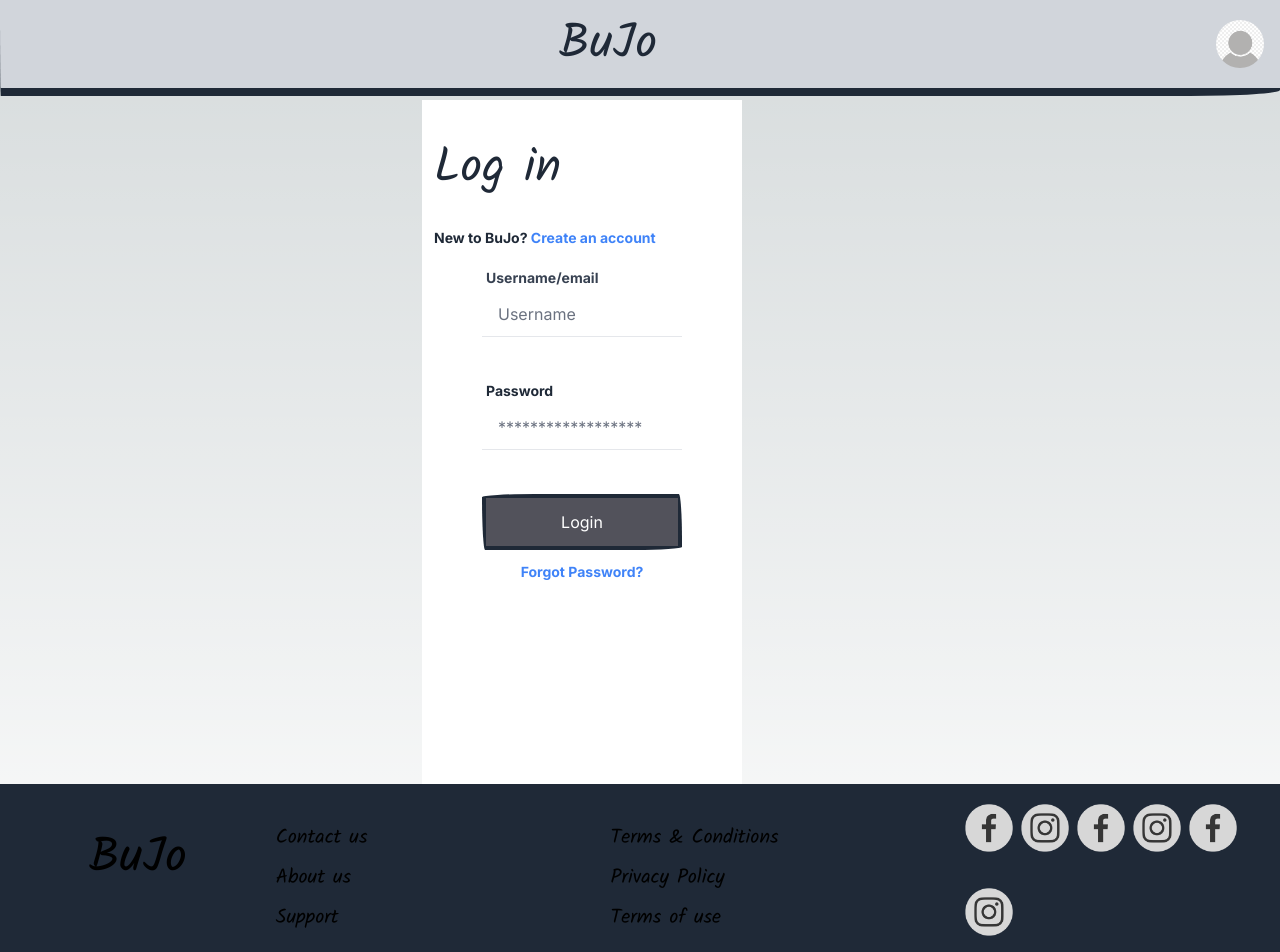
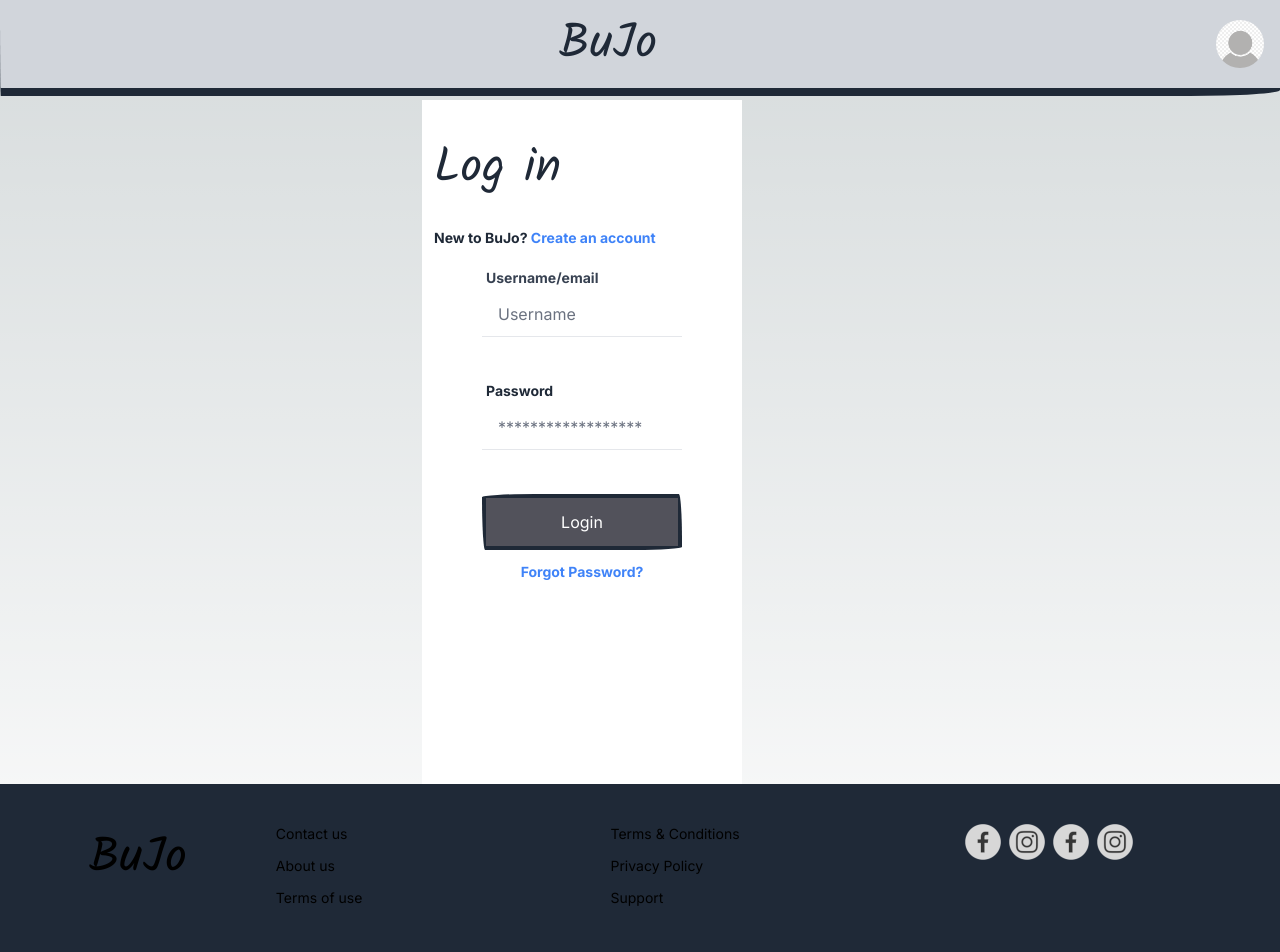
Before and after one commit to Sharkaw/bujoapp, a Next.js app in the folder bujo-app/: page /login in a window 1280 px wide. Shown: the top 952 px of the page. Built offline with nearby package versions, Linux system fonts and the light colour scheme; no server answers; the database is empty.

Commit message:
footer update

```diff
--- a/bujo-app/src/app/components/layout/Footer.js
+++ b/bujo-app/src/app/components/layout/Footer.js
@@ -15,23 +15,21 @@ export default function Footer() {
                 <div className="flex flex-wrap content-start w-full md:w-3/5 max-w-[900px] p-5">
                 <nav className="w-full">
                         <ul className="flex flex-wrap content-start w-full">
-                            <li className="w-full md:w-1/2 pb-3 font-kalam text-xl"><Link className="hover:underline" href="/">Contact us</Link></li>
-                            <li className="w-full md:w-1/2 pb-3 font-kalam text-xl"><Link className="hover:underline" href="/">Terms & Conditions</Link></li>
-                            <li className="w-full md:w-1/2 pb-3 font-kalam text-xl"><Link className="hover:underline" href="/">About us</Link></li>
-                            <li className="w-full md:w-1/2 pb-3 font-kalam text-xl"><Link className="hover:underline" href="/">Privacy Policy</Link></li>
-                            <li className="w-full md:w-1/2 pb-3 font-kalam text-xl"><Link className="hover:underline" href="/">Support</Link></li>
-                            <li className="w-full md:w-1/2 pb-3 font-kalam text-xl"><Link className="hover:underline" href="/">Terms of use</Link></li>
+                            <li className="w-full md:w-1/2 pb-3 font-inter text-sm"><Link className="hover:underline" href="/">Contact us</Link></li>
+                            <li className="w-full md:w-1/2 pb-3 font-inter text-sm"><Link className="hover:underline" href="/">Terms & Conditions</Link></li>
+                            <li className="w-full md:w-1/2 pb-3 font-inter text-sm"><Link className="hover:underline" href="/">About us</Link></li>
+                            <li className="w-full md:w-1/2 pb-3 font-inter text-sm"><Link className="hover:underline" href="/">Privacy Policy</Link></li>
+                            <li className="w-full md:w-1/2 pb-3 font-inter text-sm"><Link className="hover:underline" href="/">Terms of use</Link></li>
+                            <li className="w-full md:w-1/2 pb-3 font-inter text-sm"><Link className="hover:underline" href="/">Support</Link></li>
 
                         </ul>
                     </nav>
                 </div>
-                <div className="flex flex-wrap w-full md:w-1/4 bg-gray-800 gap-2">
-                    <a href="#"><Image src={fb} alt="facebook" className="h-12 w-12" /></a>
-                    <a href="#"><Image src={insta} alt="instagram" className="h-12 w-12" /></a>
-                    <a href="#"><Image src={fb} alt="facebook" className="h-12 w-12" /></a>
-                    <a href="#"><Image src={insta} alt="instagram" className="h-12 w-12" /></a>
-                    <a href="#"><Image src={fb} alt="facebook" className="h-12 w-12" /></a>
-                    <a href="#"><Image src={insta} alt="instagram" className="h-12 w-12" /></a>
+                <div className="flex flex-wrap w-full md:w-1/4 bg-gray-800 gap-2 mt-0 md:mt-5">
+                    <a href="#"><Image src={fb} alt="facebook" className="h-9 w-9" /></a>
+                    <a href="#"><Image src={insta} alt="instagram" className="h-9 w-9" /></a>
+                    <a href="#"><Image src={fb} alt="facebook" className="h-9 w-9" /></a>
+                    <a href="#"><Image src={insta} alt="instagram" className="h-9 w-9" /></a>
                 </div>
             </div>
             <div className="flex justify-center w-full my-3">
```
Also changed, not shown: bujo-app/src/assets/fb-small.png, bujo-app/src/assets/insta-small.png.
